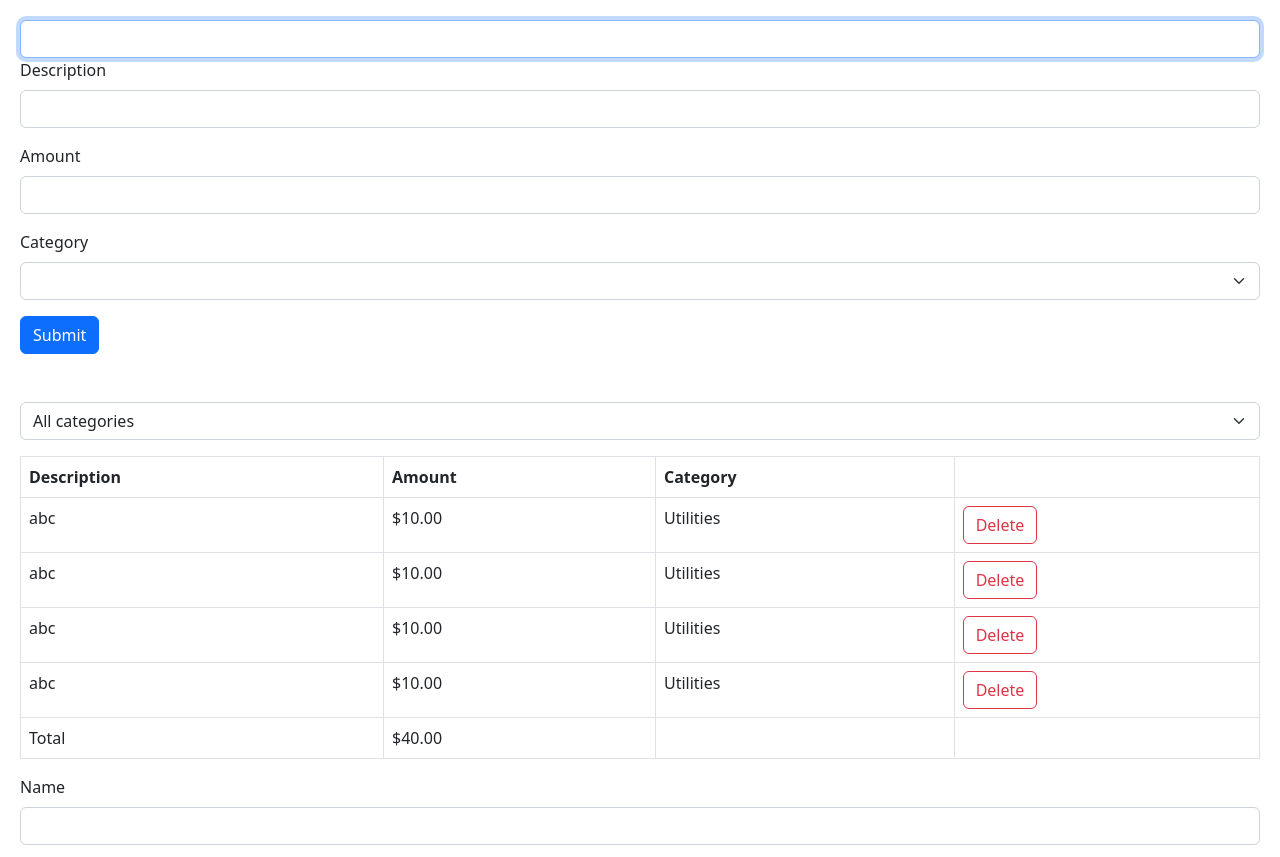
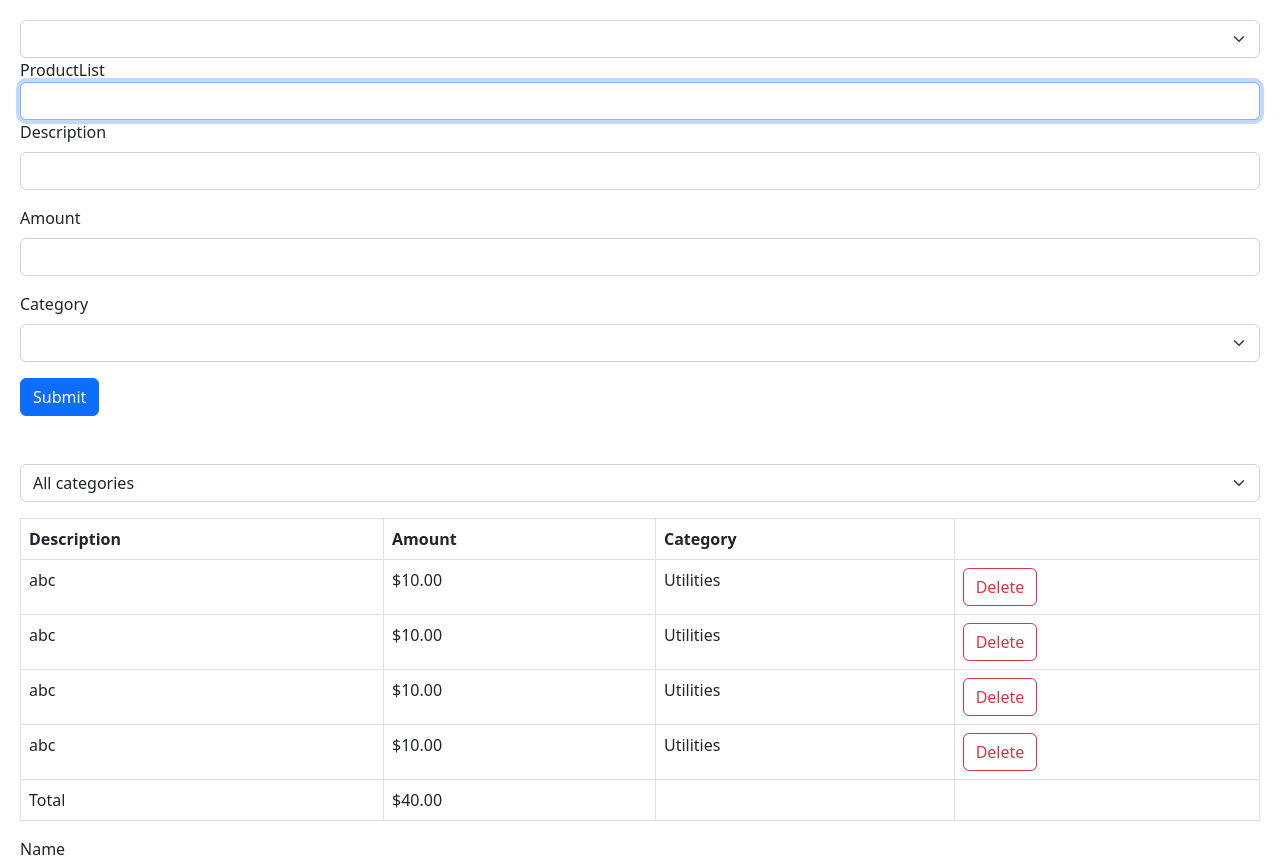
Before and after one commit to jaishankarg24/react-18-game, a React (Vite) app: page / in a window 1280 px wide. Shown: the top 857 px of the page. Built offline with nearby package versions, Linux system fonts and the light colour scheme.

Commit message:
Effect Dependencies

```diff
--- a/src/App.tsx
+++ b/src/App.tsx
@@ -15,6 +15,7 @@
 import ExpenseFilter from "./expense-tracker/components/ExpenseFilter";
 import ExpenseList from "./expense-tracker/components/ExpenseList";
 import ExpenseForm from "./expense-tracker/components/ExpenseForm";
+import ProductList from "./components/ProductList";
 
 function App() {
   let items = ["New York", "San Francisco", "Tokyo", "London", "Paris"];
@@ -161,8 +162,21 @@
     console.log("doc");
   });
 
+  const [category, setCategory] = useState("");
+
   return (
     <div>
+      <div>
+        <select
+          className="form-select"
+          onChange={(event) => setCategory(event.target.value)}
+        >
+          <option value=""></option>
+          <option value="Clothing">Clothing</option>
+          <option value="Household">Household</option>
+        </select>
+        <ProductList category={category} />
+      </div>
       <div>
         <input ref={ref} type="text" className="form-control" />
       </div>
--- /dev/null
+++ b/src/components/ProductList.tsx
@@ -0,0 +1,14 @@
+import React, { useEffect, useState } from "react";
+
+const ProductList = ({ category }: { category: string }) => {
+  const [products, setProducts] = useState<string[]>([]);
+
+  useEffect(() => {
+    console.log("Fetching products in ", category);
+    setProducts(["Clothing", "Household"]);
+  }, [category]);
+
+  return <div>ProductList</div>;
+};
+
+export default ProductList;
```
